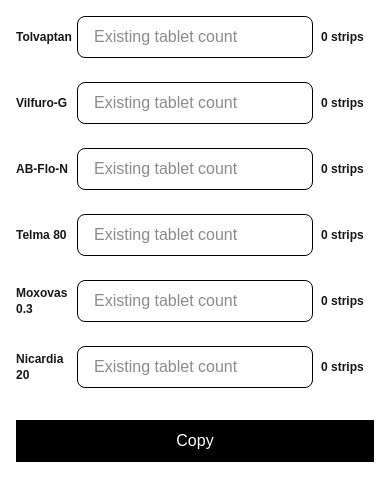
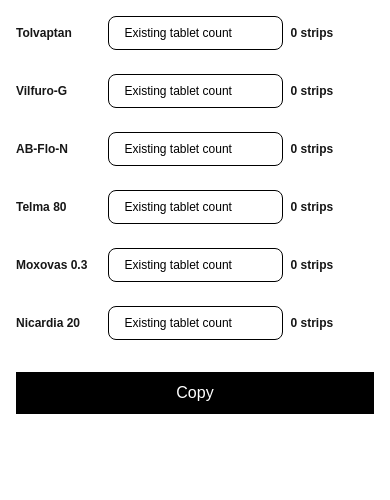
Before and after one commit to aruna221189/ammamma-meds, a Next.js app: page / in a window 390 px wide. Shown: the top 500 px of the page. Built offline with nearby package versions, Linux system fonts and the light colour scheme.

Commit message:
mobile styling fix

```diff
--- a/pages/index.js
+++ b/pages/index.js
@@ -14,12 +14,12 @@
     setValue(neededStrips);
   };
   return (
-    <div className="grid grid-cols-6 items-center gap-2 lg:gap-6">
+    <div className="grid grid-cols-4 items-center gap-2 lg:gap-6">
       <h2 className="text-xs lg:text-2xl font-semibold col-span-1">{medicine?.name}</h2>
       <input
         onChange={getValue}
         ref={inputRef}
-        className="py-2 px-4 border border-black rounded-lg col-span-2 col-span-4 bg-white"
+        className="py-2 px-4 border border-black rounded-lg col-span-2 bg-white placeholder:text-black text-xs lg:text-2xl"
         type="text"
         placeholder="Existing tablet count"
       />
```
